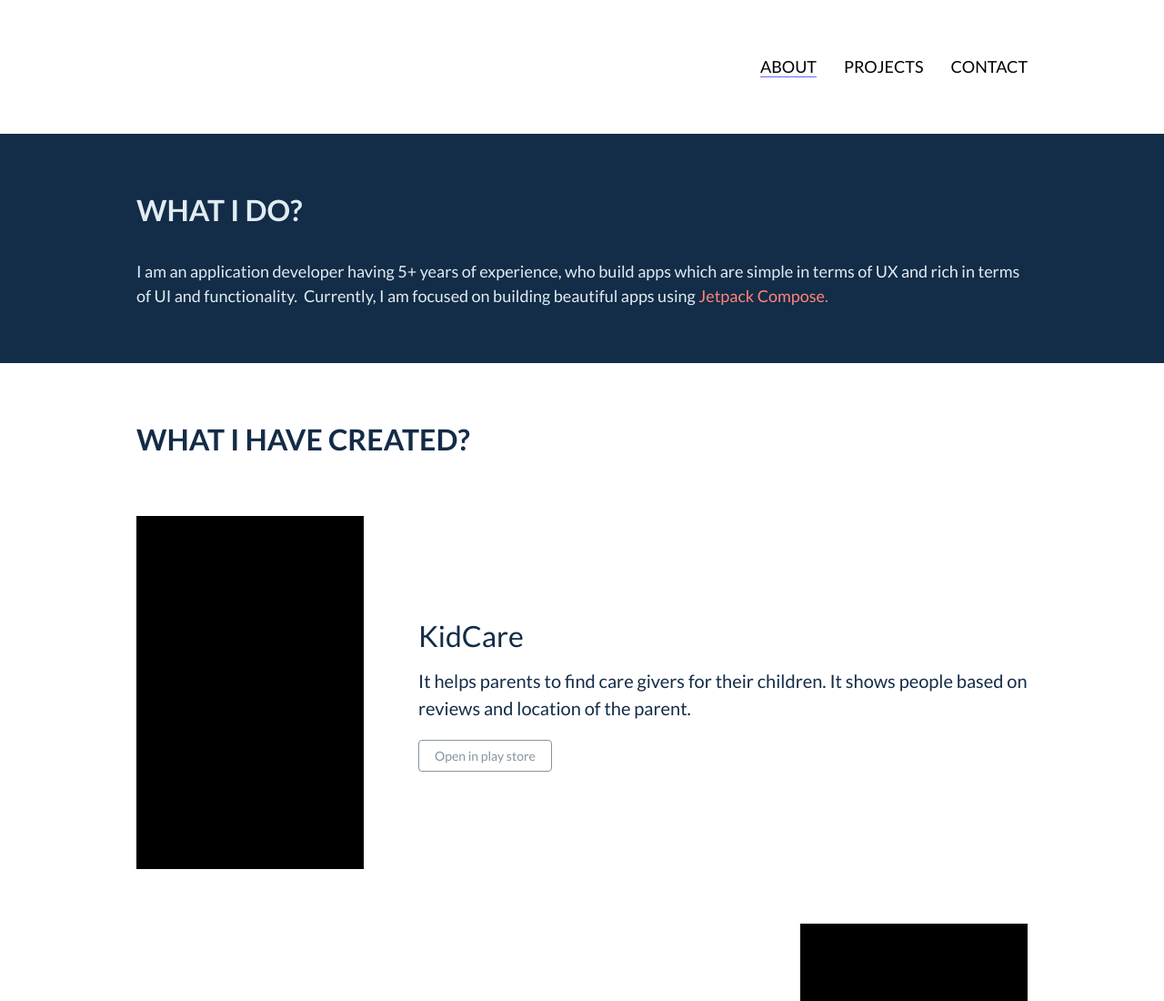
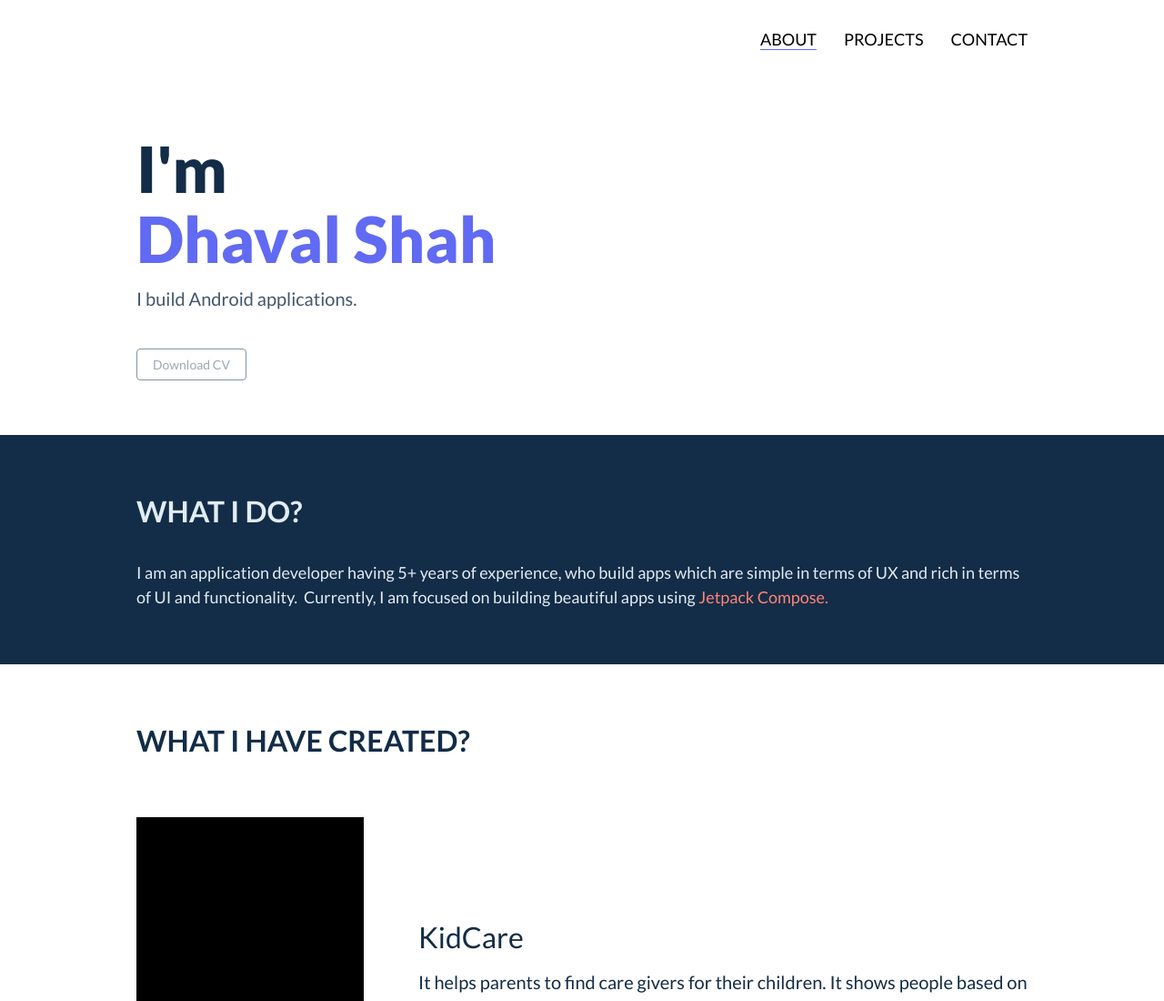
Before and after one commit to dhavalshah05/portfolio, a website: page index.html in a window 1280 px wide. Shown: the top 1100 px of the page at 91% size. Drawn offline with nearby package versions, Linux system fonts and the light colour scheme; files that its build step writes are made by us from their sources.

Commit message:
Added about section

```diff
--- a/index.html
+++ b/index.html
@@ -13,7 +13,7 @@
 <body>
 
 <!--region navigation-->
-<section class="section-container">
+<section class="section-container !py-[30px]">
     <ul class="flex flex-row justify-center md:justify-end gap-[30px]">
         <li class="text-black text-[#606BF1] underline underline-offset-4 decoration-[#606BF1] uppercase cursor-pointer font-lato text-[18px]">
             About
@@ -27,6 +27,18 @@
     </ul>
 </section>
 <!--endregion navigation-->
+
+<!--region about-->
+<section class="section-container">
+    <div class="flex flex-col items-center md:items-start">
+        <h1 class="font-lato font-black text-center md:text-left text-[#132C47] text-[70px] leading-[1.10]">I'm<br><span class="text-[#616AF2]">Dhaval Shah</span></h1>
+        <p class="mt-[12px] font-lato font-regular text-[20px] text-[#132C47]/80">I build Android applications.</p>
+        <button class="px-[17px] py-[6px] mt-[40px] font-lato font-regular text-[14px] text-[#8495A0]/80 border border-[#8495A0] rounded-[4px]">
+            Download CV
+        </button>
+    </div>
+</section>
+<!--endregion about-->
 
 <!--region what i do-->
 <section class="bg-[#132C47] w-screen">
```
